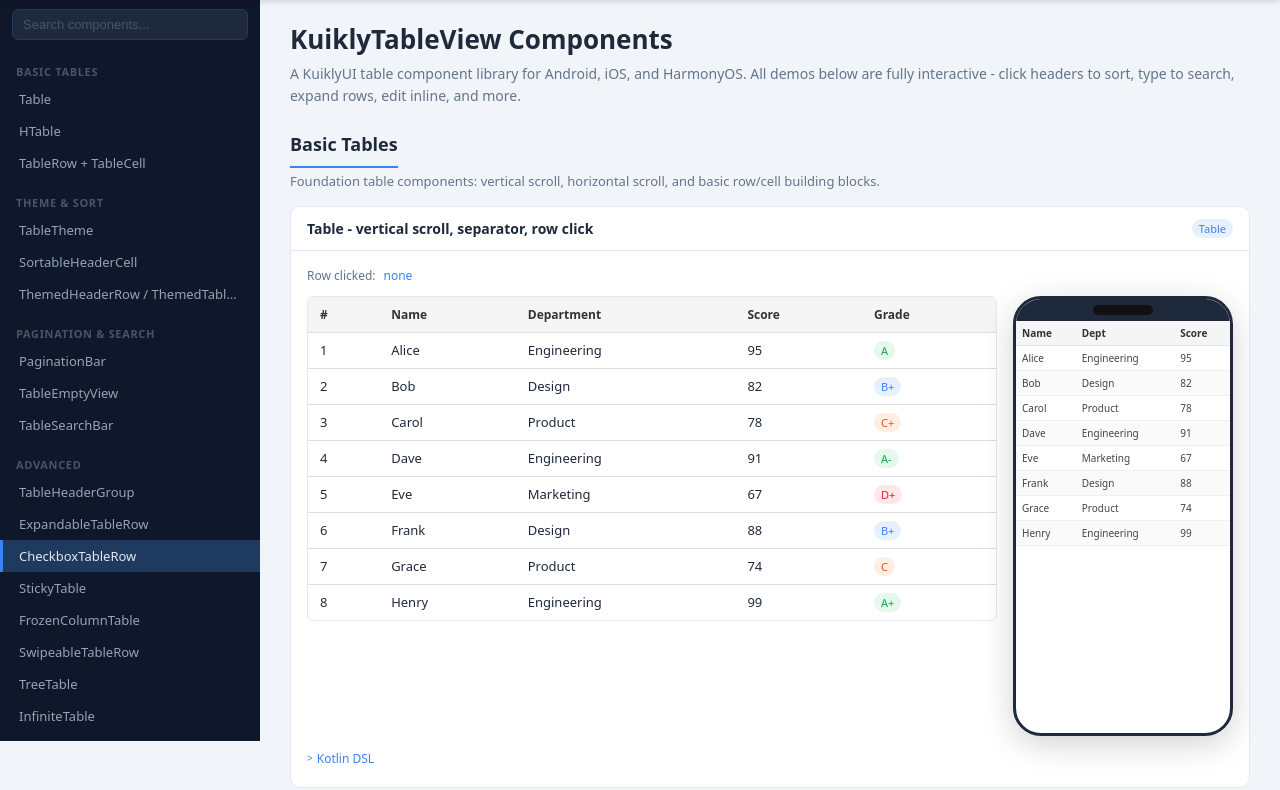
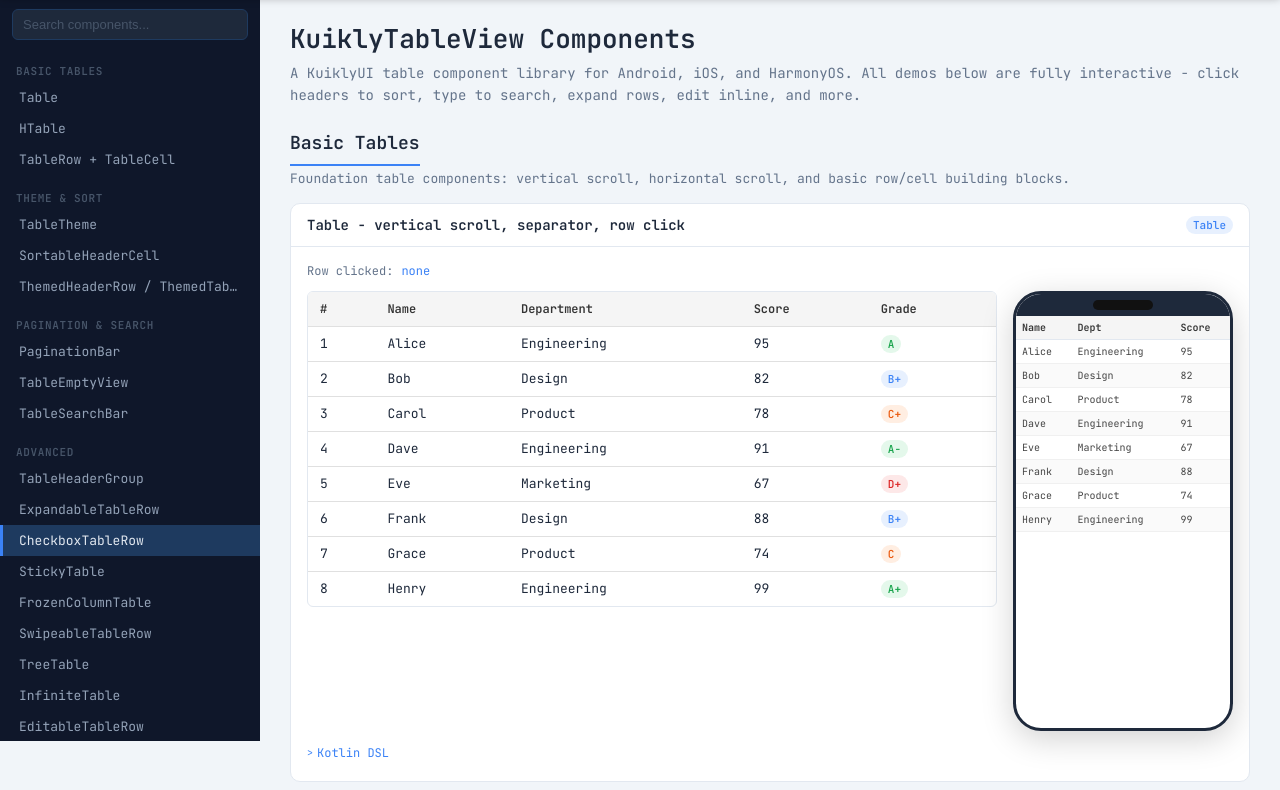
Before and after one commit to Lfan-ke/KuiklyTableView, a website: page docs/index.html in a window 1280 px wide. Shown: the part 59-849 px from the top of the page. Drawn offline with Linux system fonts and the light colour scheme.

Commit message:
fix: HarmonyOS Sans SC font, JetBrains Mono for code blocks
Signed-off-by: 林晨 (Leo Cheng) <leo-cheng@vip.qq.com>

```diff
--- a/docs/index.html
+++ b/docs/index.html
@@ -3,6 +3,8 @@
 <head>
 <meta charset="UTF-8">
 <meta name="viewport" content="width=device-width, initial-scale=1.0">
+<link rel="preconnect" href="https://fonts.googleapis.com">
+<link href="https://fonts.googleapis.com/css2?family=JetBrains+Mono:wght@300;400;500;600&display=swap" rel="stylesheet">
 <title>KuiklyTableView - Component Showcase</title>
 <style>
 *,*::before,*::after{box-sizing:border-box;margin:0;padding:0}
@@ -31,7 +33,7 @@
   --text-muted:#94a3b8;
 }
 html{scroll-behavior:smooth}
-body{font-family:system-ui,-apple-system,BlinkMacSystemFont,'Segoe UI',sans-serif;background:var(--main-bg);color:var(--text);min-height:100vh;display:flex;flex-direction:column}
+body{font-family:'HarmonyOS Sans SC','HarmonyOS Sans','鸿蒙黑体','Microsoft YaHei UI','Microsoft YaHei','微软雅黑','JetBrains Mono',system-ui,-apple-system,sans-serif;background:var(--main-bg);color:var(--text);min-height:100vh;display:flex;flex-direction:column}
 
 /* HEADER */
 .top-bar{
@@ -154,7 +156,7 @@ select.ctrl:focus,input.ctrl:focus{border-color:var(--accent)}
 /* CODE BLOCK */
 .code-block{
   background:var(--code-bg);border-radius:6px;padding:14px 16px;
-  font-family:'Fira Code','Cascadia Code','Consolas',monospace;font-size:12px;
+  font-family:'JetBrains Mono','Fira Code','Cascadia Code','Consolas',monospace;font-size:12px;
   color:var(--code-text);overflow-x:auto;line-height:1.6;
   margin-top:12px;border:1px solid #1e3a5f;
 }
```
